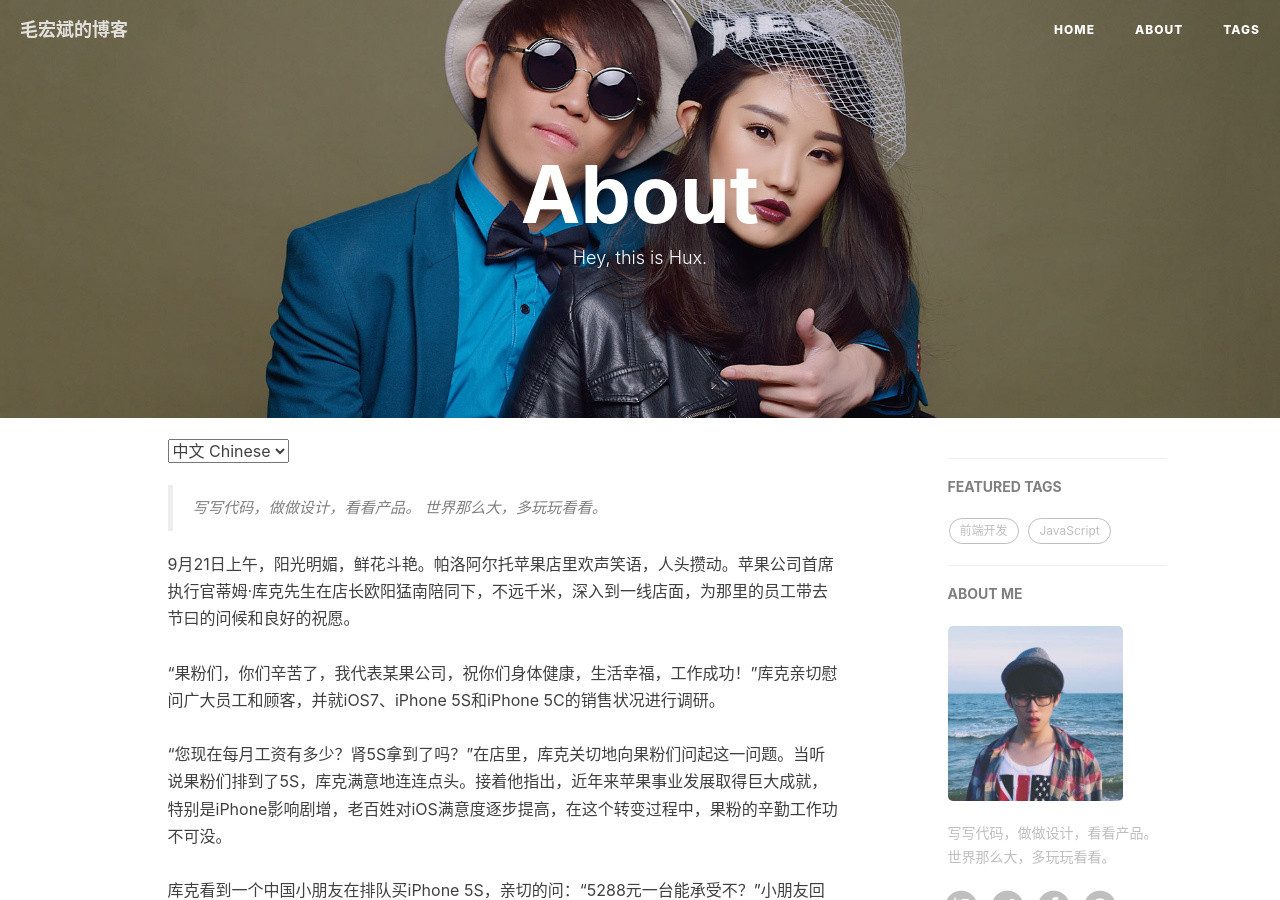
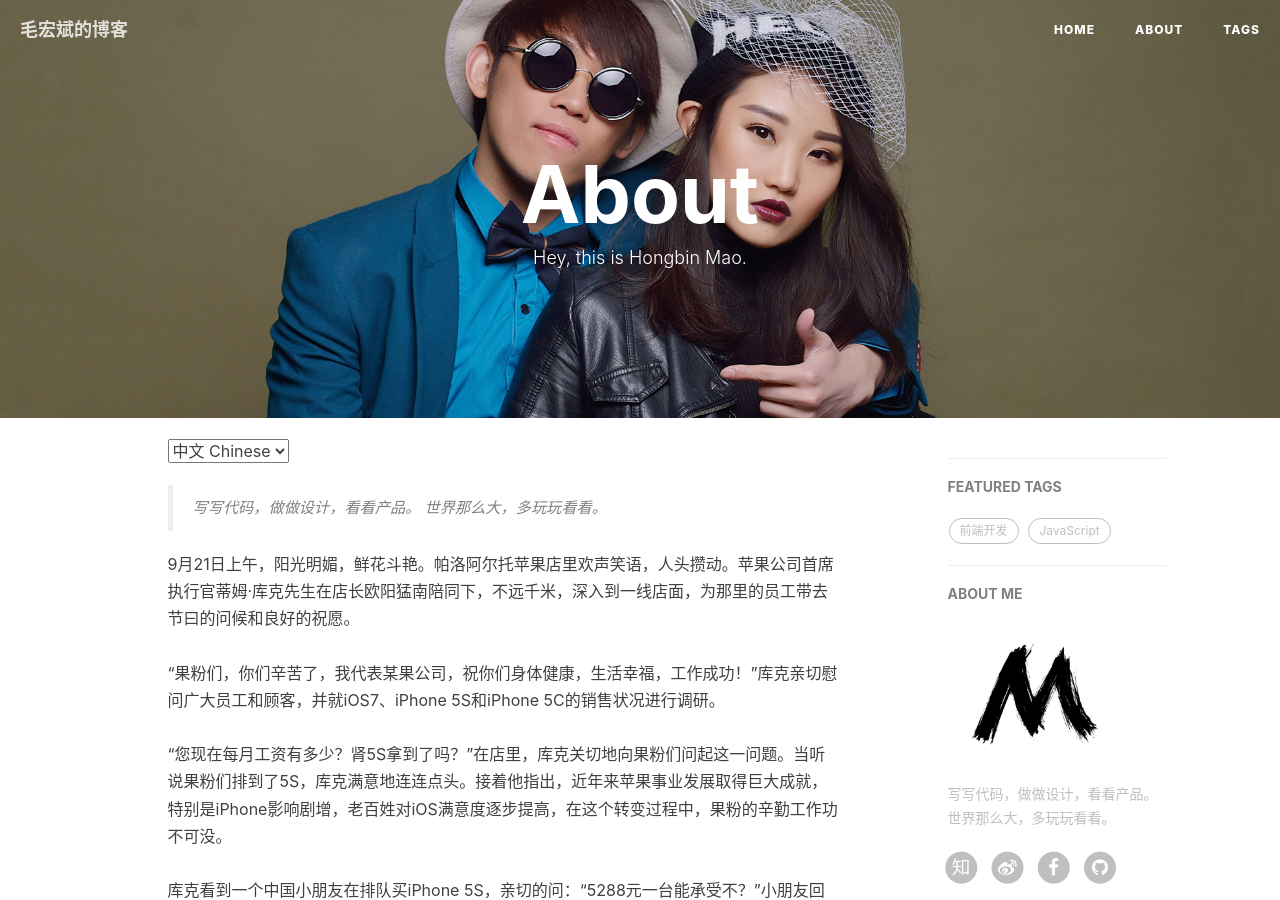
Before and after one commit to hello2mao/hello2mao.github.io, a Jekyll site: the page built from about.html, in a window 1280 px wide and 900 px high. Built offline with Jekyll 4.4.1, drawn with Linux system fonts in a browser that asks for light colours; nearby versions of some CDN libraries; comment, search, counter and statistics services are not loaded.

Commit message:
Lazy push: 2019年 2月 3日 星期日 23时23分02秒 CST

```diff
--- a/about.html
+++ b/about.html
@@ -1,7 +1,7 @@
 ---
 layout: page
 title: "About"
-description: "Hey, this is Hux."
+description: "Hey, this is Hongbin Mao."
 header-img: "img/about-bg.jpg"
 ---
 
```
Also changed, not shown: package.json (+5 -5 lines), README.md, img/avatar-hux.jpg, 1 other file.
